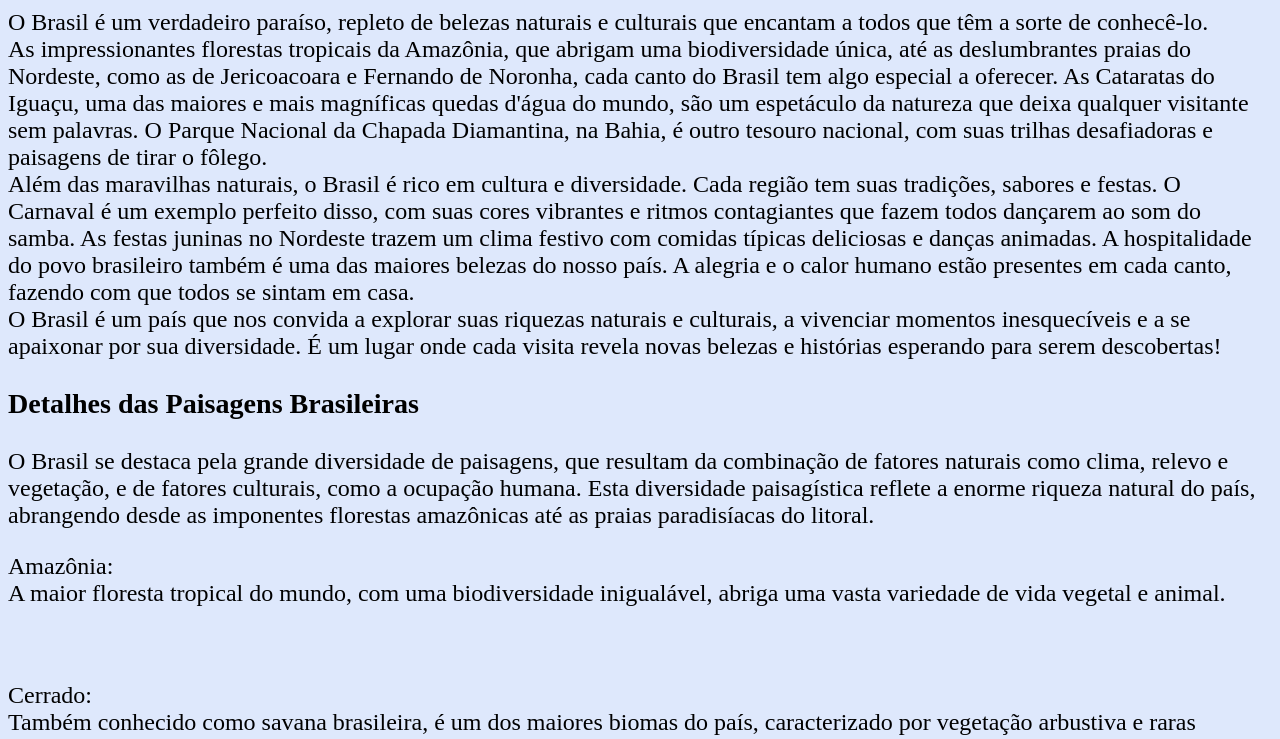
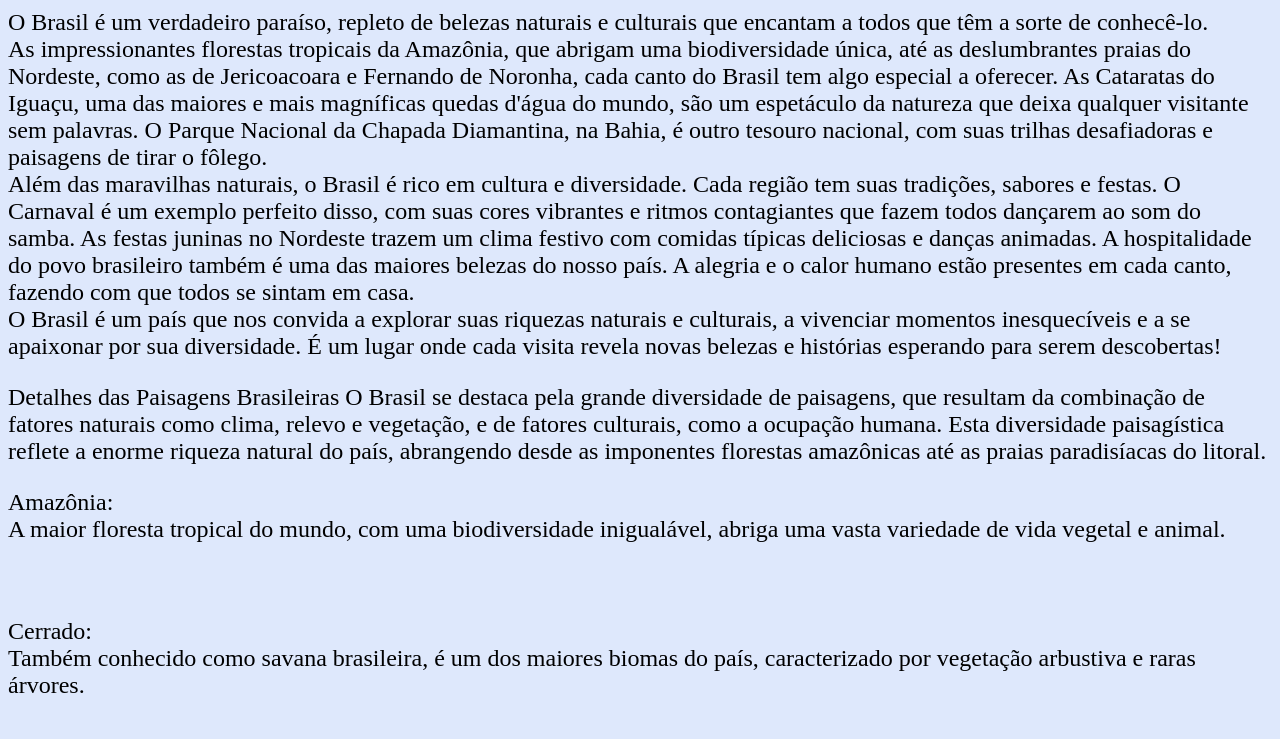
Before and after one commit to Ange2008/site-1, a plain HTML site: page index.html in a window 1280 px wide. Shown: the part 343-1082 px from the top of the page. Drawn offline with Linux system fonts and the light colour scheme.

Commit message:
333333333

```diff
--- a/index.html
+++ b/index.html
@@ -30,9 +30,9 @@
             A hospitalidade do povo brasileiro também é uma das maiores belezas do nosso país. A alegria e o calor humano estão presentes em cada canto, fazendo com que todos se sintam em casa.
     </br>O Brasil é um país que nos convida a explorar suas riquezas naturais e culturais, a vivenciar momentos inesquecíveis e a se apaixonar por sua diversidade. É um lugar onde cada visita revela novas belezas e histórias esperando para serem descobertas!</p>
 
-    <h3 class="subtitulo">Detalhes das Paisagens Brasileiras</h3>
-    <p class="texto">O Brasil se destaca pela grande diversidade de paisagens, que resultam da combinação de fatores naturais como clima, relevo e vegetação, e de fatores culturais, como a ocupação humana. Esta diversidade paisagística reflete a enorme riqueza natural do país, abrangendo desde as imponentes florestas amazônicas até as praias paradisíacas do litoral.</p>
-    <p>Amazônia:</br>
+    Detalhes das Paisagens Brasileiras
+    O Brasil se destaca pela grande diversidade de paisagens, que resultam da combinação de fatores naturais como clima, relevo e vegetação, e de fatores culturais, como a ocupação humana. Esta diversidade paisagística reflete a enorme riqueza natural do país, abrangendo desde as imponentes florestas amazônicas até as praias paradisíacas do litoral.</br>
+     <p>Amazônia:</br>
         A maior floresta tropical do mundo, com uma biodiversidade inigualável, abriga uma vasta variedade de vida vegetal e animal.</p></br>
      <p>Cerrado:</br>
         Também conhecido como savana brasileira, é um dos maiores biomas do país, caracterizado por vegetação arbustiva e raras árvores.</p></br>
```
